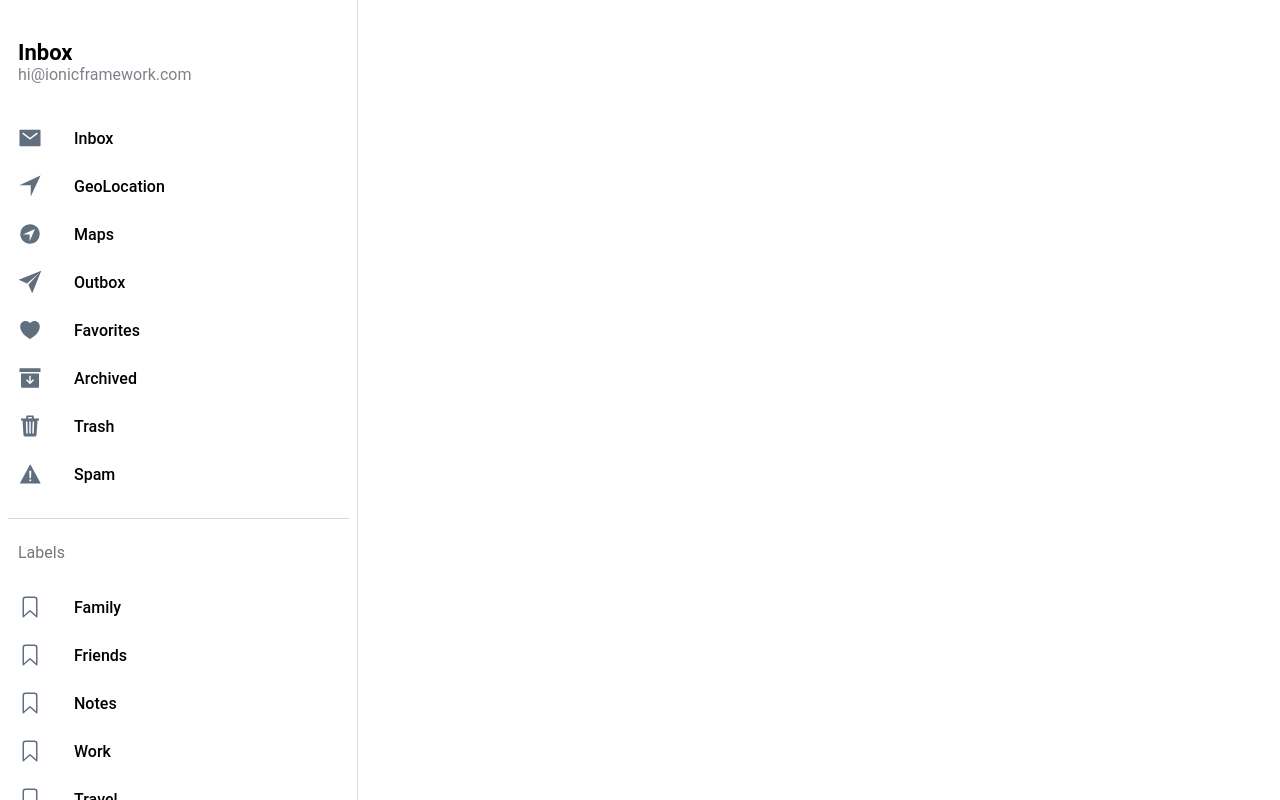
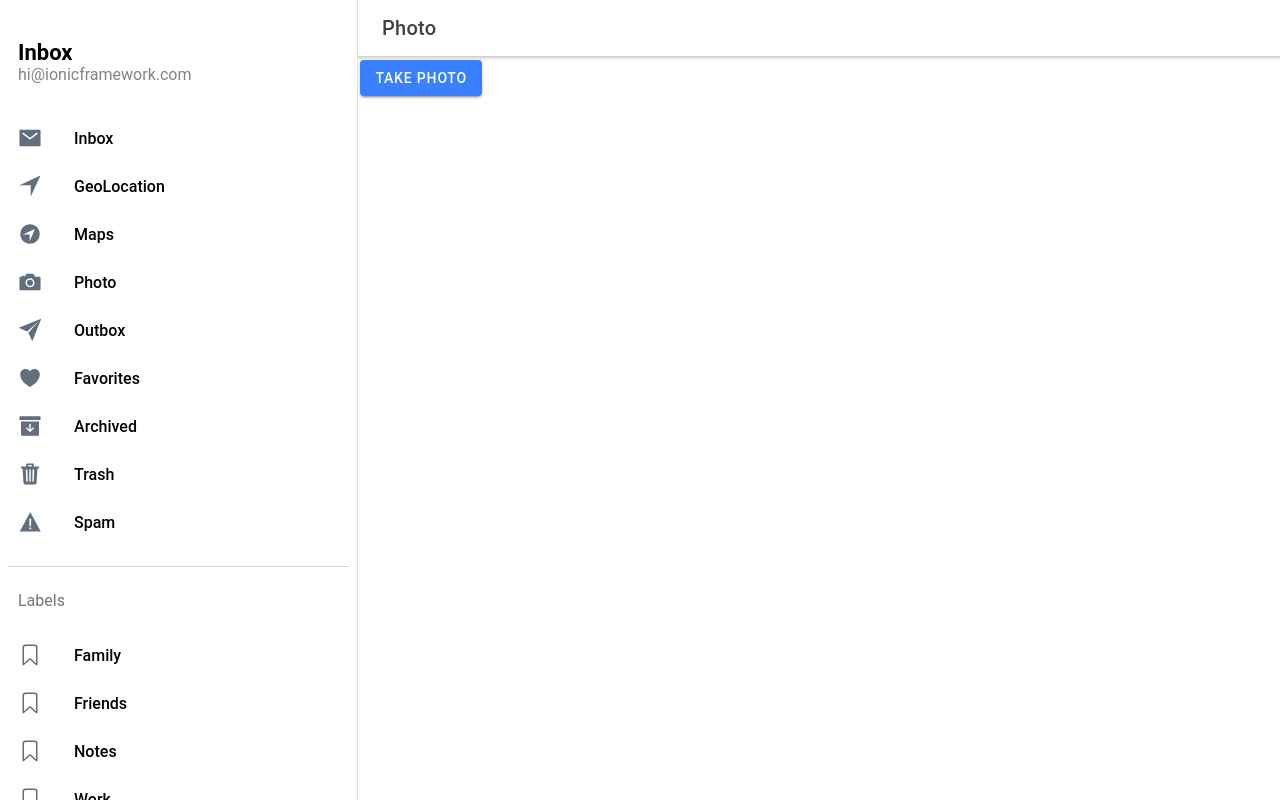
Before and after one commit to shinoburc/ionicWebMobileApp, a React (Create React App) app: page /photo in a window 1280 px wide. Built offline with nearby package versions, Linux system fonts and the light colour scheme.

Commit message:
add Take Photo.

```diff
--- a/package.json
+++ b/package.json
@@ -5,6 +5,7 @@
   "dependencies": {
     "@capacitor/android": "4.6.1",
     "@capacitor/app": "4.1.1",
+    "@capacitor/camera": "^4.1.4",
     "@capacitor/core": "4.6.1",
     "@capacitor/geolocation": "^4.1.0",
     "@capacitor/haptics": "4.1.0",
--- a/src/App.tsx
+++ b/src/App.tsx
@@ -6,6 +6,7 @@ import Page from './pages/Page';
 
 import GeoLocation from './pages/GeoLocation';
 import Maps from './pages/Maps';
+import Photo from './pages/Photo';
 
 /* Core CSS required for Ionic components to work properly */
 import '@ionic/react/css/core.css';
@@ -47,6 +48,9 @@ const App: React.FC = () => {
             <Route path="/maps">
               <Maps />
             </Route>
+            <Route path="/photo">
+              <Photo />
+            </Route>
           </IonRouterOutlet>
         </IonSplitPane>
       </IonReactRouter>
--- a/src/components/Menu.tsx
+++ b/src/components/Menu.tsx
@@ -21,6 +21,7 @@ import {
   warningOutline, warningSharp,
   navigateOutline, navigateSharp,
   navigateCircleOutline, navigateCircleSharp,
+  camera, cameraSharp,
 } from 'ionicons/icons';
 import './Menu.css';
 
@@ -49,6 +50,12 @@ const appPages: AppPage[] = [
     url: '/Maps',
     iosIcon: navigateCircleOutline,
     mdIcon: navigateCircleSharp,
+  },
+  {
+    title: 'Photo',
+    url: '/Photo',
+    iosIcon: camera,
+    mdIcon: cameraSharp,
   },
   {
     title: 'Outbox',
--- /dev/null
+++ b/src/pages/Photo.tsx
@@ -0,0 +1,60 @@
+import { IonButtons, IonMenuButton, IonContent, IonHeader, IonPage, IonTitle, IonToolbar, IonButton, IonGrid, IonRow, IonCol, IonImg } from '@ionic/react';
+import { useState } from 'react';
+
+import { Camera, CameraResultType } from '@capacitor/camera';
+
+const Photo : React.FC = () => {
+  const [photoUrl, setPhotoUrl] = useState<string>();
+  const [photoUrls, setPhotoUrls] = useState<string[]>([]);
+  const takePhoto = async () => {
+    const image = await Camera.getPhoto({
+      quality: 90,
+      allowEditing: true,
+      resultType: CameraResultType.Uri
+    });
+    if(image.webPath){
+      setPhotoUrl(image.webPath);
+      setPhotoUrls([...photoUrls, image.webPath]);
+    }
+  };
+
+  return (
+    <IonPage>
+      <IonHeader>
+        <IonToolbar>
+          <IonButtons slot="start">
+            <IonMenuButton />
+          </IonButtons>
+          <IonTitle>Photo</IonTitle>
+        </IonToolbar>
+      </IonHeader>
+      <IonContent fullscreen>
+        <IonButton onClick={takePhoto}>
+          Take Photo
+        </IonButton>
+        {photoUrl && (
+          <IonGrid>
+            <IonRow>
+              <IonCol size="3">
+                <IonImg src={photoUrl} alt="photoImage" />
+              </IonCol>
+            </IonRow>
+          </IonGrid>
+        )}
+        {photoUrls && (
+          <IonGrid>
+            <IonRow>
+              {photoUrls.map((photoUrl) => (
+                <IonCol size="1">
+                  <IonImg src={photoUrl} alt="photoImage" />
+                </IonCol>
+              ))}
+            </IonRow>
+          </IonGrid>
+        )}
+      </IonContent>
+    </IonPage>
+  );
+};
+
+export default Photo;
```
Also changed, not shown: 4 other files (tests, documents, lock files or other folders).
